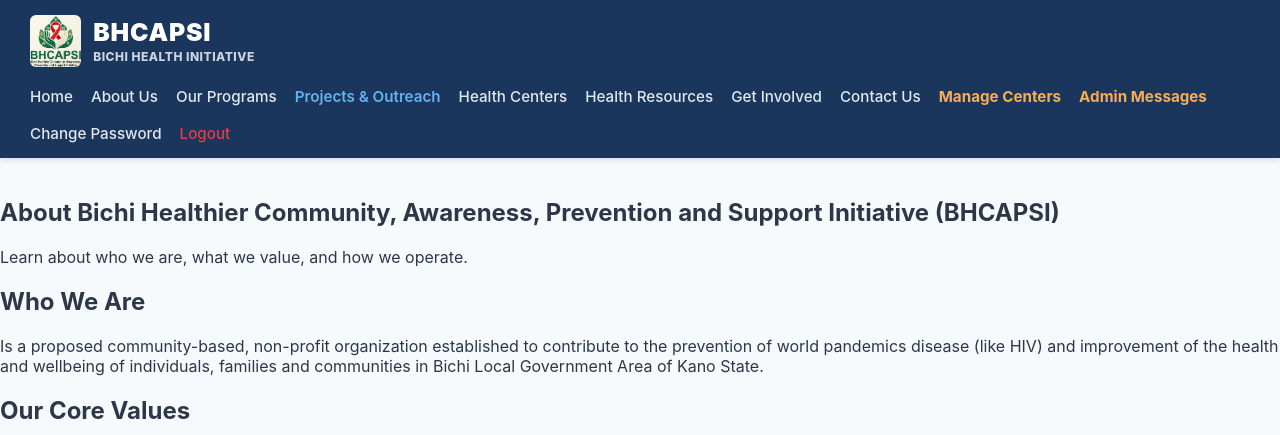
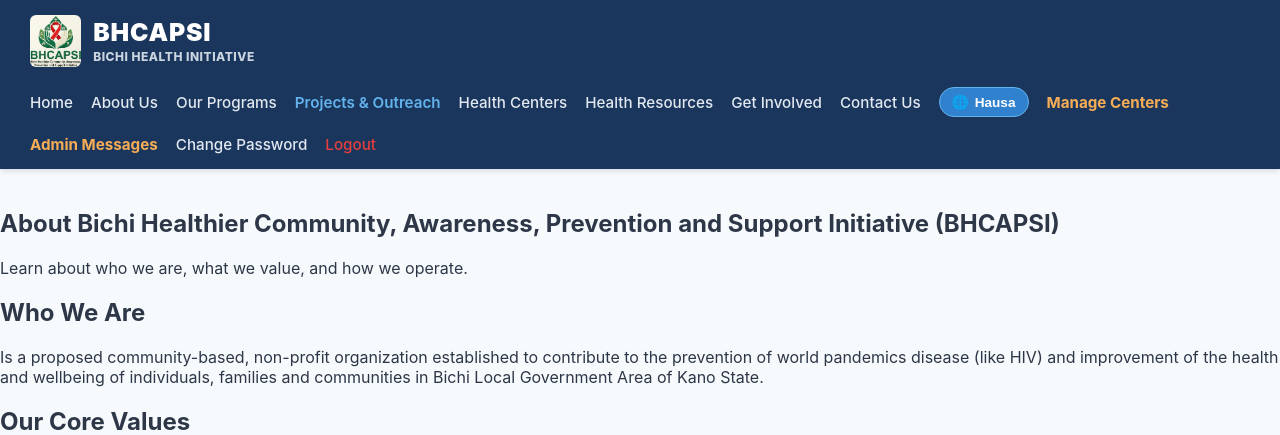
Before and after one commit to ahmadmukhtar6727/Bichi_HCAPSI, a Flask app: page /about in a window 1280 px wide. Shown: the top 435 px of the page. Run offline with Flask 3, Linux system fonts and the light colour scheme; a user stored in the database is signed in.

Commit message:
Add client-side Hausa/English language toggle switcher to base.html

```diff
--- a/templates/base.html
+++ b/templates/base.html
@@ -35,7 +35,7 @@
             flex-wrap: wrap;
             gap: 20px;
         }
-        /* Far-Left Large Brand Logo Section */
+        /* Far-Left Large Brand Logo */
         .brand-logo {
             font-size: 1.5rem;
             font-weight: 800;
@@ -44,10 +44,10 @@
             display: flex;
             align-items: center;
             gap: 12px;
-            margin-right: auto; /* Pushes the logo sharply to the far-left corner */
+            margin-right: auto;
         }
         .brand-logo img {
-            height: 52px; /* Enlarged size */
+            height: 52px;
             width: auto;
             object-fit: contain;
             border-radius: 6px;
@@ -87,6 +87,25 @@
         }
         nav.nav-links a:hover {
             color: #63b3ed;
+        }
+
+        /* Language Toggle Button */
+        .lang-btn {
+            background: #3182ce;
+            color: #ffffff;
+            border: 1px solid #63b3ed;
+            padding: 6px 12px;
+            border-radius: 20px;
+            font-size: 0.85rem;
+            font-weight: bold;
+            cursor: pointer;
+            transition: background 0.2s;
+            display: flex;
+            align-items: center;
+            gap: 6px;
+        }
+        .lang-btn:hover {
+            background: #2b6cb0;
         }
 
         .main-content {
@@ -132,20 +151,25 @@
                 <span id="logo-fallback" style="display: none; font-size: 2rem;">🏥</span>
                 <div class="brand-text-container">
                     <span class="brand-title">BHCAPSI</span>
-                    <span class="brand-subtitle">Bichi Health Initiative</span>
+                    <span class="brand-subtitle" data-en="Bichi Health Initiative" data-ha="Ayyukan Lafiya ta Bichi">Bichi Health Initiative</span>
                 </div>
             </a>
 
             <!-- Right Navigation Links -->
             <nav class="nav-links">
-                <a href="{{ url_for('home') }}">Home</a>
-                <a href="{{ url_for('about') }}">About Us</a>
-                <a href="{{ url_for('programs') }}">Our Programs</a>
-                <a href="{{ url_for('projects') }}" style="color: #63b3ed; font-weight: 600;">Projects & Outreach</a>
-                <a href="{{ url_for('centers') }}">Health Centers</a>
-                <a href="{{ url_for('resources') }}">Health Resources</a>
-                <a href="{{ url_for('get_involved') }}">Get Involved</a>
-                <a href="{{ url_for('contact') }}">Contact Us</a>
+                <a href="{{ url_for('home') }}" data-en="Home" data-ha="Gida">Home</a>
+                <a href="{{ url_for('about') }}" data-en="About Us" data-ha="Game da Mu">About Us</a>
+                <a href="{{ url_for('programs') }}" data-en="Our Programs" data-ha="Ayyukanmu">Our Programs</a>
+                <a href="{{ url_for('projects') }}" style="color: #63b3ed; font-weight: 600;" data-en="Projects & Outreach" data-ha="Ayyukan Al'umma">Projects & Outreach</a>
+                <a href="{{ url_for('centers') }}" data-en="Health Centers" data-ha="Cibiyoyin Lafiya">Health Centers</a>
+                <a href="{{ url_for('resources') }}" data-en="Health Resources" data-ha="Bayanai & Fills">Health Resources</a>
+                <a href="{{ url_for('get_involved') }}" data-en="Get Involved" data-ha="Kasance tare da Mu">Get Involved</a>
+                <a href="{{ url_for('contact') }}" data-en="Contact Us" data-ha="Tuntube Mu">Contact Us</a>
+
+                <!-- Language Switcher Button -->
+                <button id="lang-toggle-btn" class="lang-btn" onclick="toggleLanguage()">
+                    🌐 <span id="lang-label">Hausa</span>
+                </button>
 
                 {% if current_user is defined and current_user.is_authenticated %}
                     <a href="{{ url_for('admin_centers') }}" style="color: #f6ad55; font-weight: bold;">Manage Centers</a>
@@ -182,10 +206,44 @@
     <footer style="background: #1a365d; color: #ffffff; text-align: center; padding: 25px 15px; margin-top: 50px; font-size: 0.9rem;">
         <p style="margin: 0 0 10px 0;">&copy; 2026 Bichi Healthier Community, Awareness, Prevention & Support Initiative (BHCAPSI). All rights reserved.</p>
         <div>
-            <a href="{{ url_for('privacy_policy') }}" style="color: #cbd5e0; text-decoration: underline; margin: 0 10px;">Privacy Policy & NDPA Compliance</a> |
-            <a href="{{ url_for('contact') }}" style="color: #cbd5e0; text-decoration: underline; margin: 0 10px;">Contact Support</a>
+            <a href="{{ url_for('privacy_policy') }}" style="color: #cbd5e0; text-decoration: underline; margin: 0 10px;" data-en="Privacy Policy & NDPA Compliance" data-ha="Tsarin Sirri & NDPA">Privacy Policy & NDPA Compliance</a> |
+            <a href="{{ url_for('contact') }}" style="color: #cbd5e0; text-decoration: underline; margin: 0 10px;" data-en="Contact Support" data-ha="Tuntubi Taimako">Contact Support</a>
         </div>
     </footer>
 
+    <!-- JavaScript Language Translation Handler -->
+    <script>
+        function setLanguage(lang) {
+            localStorage.setItem('bhcapsi_lang', lang);
+
+            // Translate all elements with data-en and data-ha attributes
+            document.querySelectorAll('[data-en][data-ha]').forEach(el => {
+                if (lang === 'ha') {
+                    el.textContent = el.getAttribute('data-ha');
+                } else {
+                    el.textContent = el.getAttribute('data-en');
+                }
+            });
+
+            // Update button text label
+            const label = document.getElementById('lang-label');
+            if (label) {
+                label.textContent = (lang === 'ha') ? 'English' : 'Hausa';
+            }
+        }
+
+        function toggleLanguage() {
+            const currentLang = localStorage.getItem('bhcapsi_lang') || 'en';
+            const newLang = (currentLang === 'en') ? 'ha' : 'en';
+            setLanguage(newLang);
+        }
+
+        // Initialize saved language on page load
+        document.addEventListener('DOMContentLoaded', () => {
+            const savedLang = localStorage.getItem('bhcapsi_lang') || 'en';
+            setLanguage(savedLang);
+        });
+    </script>
+
 </body>
 </html>
```
